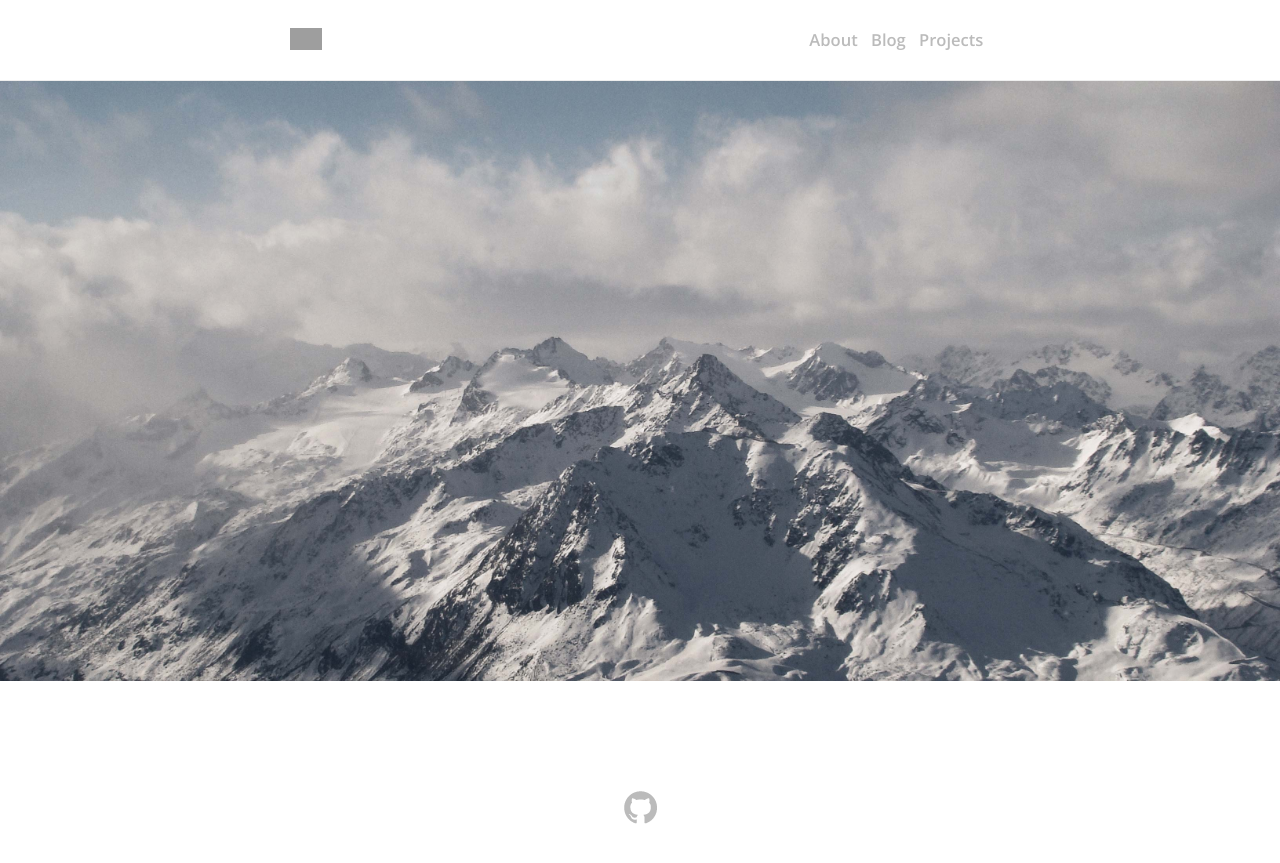
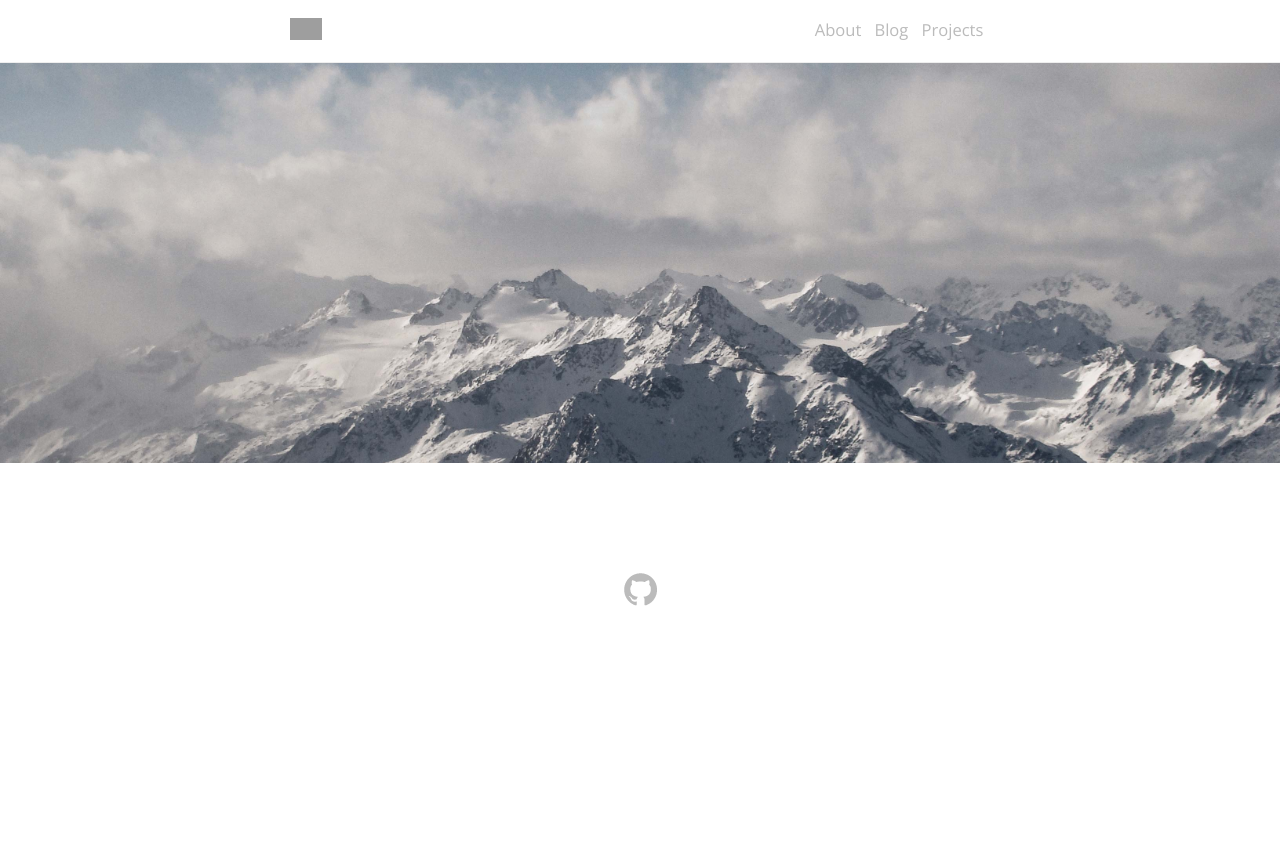
Before and after one commit to Treydor/treydor.github.io, a Jekyll site: the page built from index.html, in a window 1280 px wide. Shown: the top 863 px of the page. Built offline with Jekyll 4.4.1, drawn with Linux system fonts in a browser that asks for light colours; grey boxes are pictures that could not be loaded.

Commit message:
nav tweak

```diff
--- a/css/style.css
+++ b/css/style.css
@@ -24,7 +24,7 @@ body {
 
 header {
   border-bottom: 1px solid #eee;
-  padding: 1.5em 0;
+  padding: 1em 0;
 }
 
 .container {
@@ -159,7 +159,6 @@ a:hover { text-decoration: underline; }
 nav {
   float: right;
   font-size: .9em;
-  font-weight: 600;
 }
 
 nav ul {
@@ -288,13 +287,9 @@ article h2, article h3 { margin-top: 2em; }
   background-image: url(../img/splash.jpg);
   background-position: 50% 25%;
   background-size: cover;
-  height: 600px;
+  height: 400px;
   margin: 0 auto;
   width: 100%;
-}
-
-@media screen and (max-width: 600px) {
-  .splash { height: 400px; }
 }
 
 .splash-text {
```
